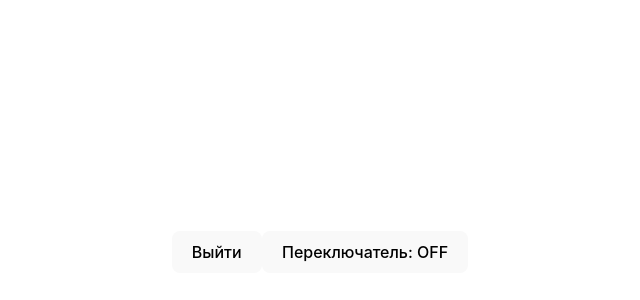
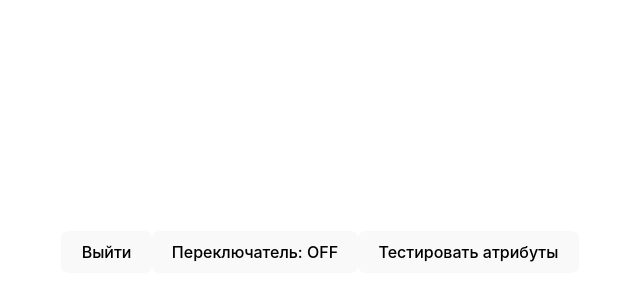
Before and after one commit to rihnovec/vue3-ts-learn, a Vue app: page / in a window 1280 px wide. Shown: the part 156-456 px from the top of the page, without its empty margins (320-960 px from the left). Built offline with nearby package versions, Linux system fonts and the light colour scheme.

Commit message:
Проваливающиеся атрибуты

```diff
--- /dev/null
+++ b/src/components/BaseButton.vue
@@ -0,0 +1,22 @@
+<template>
+  <button type="button" ref="btn">Тестировать атрибуты</button>
+</template>
+
+<script setup lang="ts">
+  import {ref, onMounted} from 'vue'
+  import type {Ref} from 'vue'
+
+  const btn: Ref<HTMLElement | null> = ref(null)
+
+  onMounted(() => {
+    if (btn.value) {
+      btn.value.addEventListener('click', () => {
+        console.log('native on click')
+      })
+    }
+  })
+</script>
+
+<style scoped>
+
+</style>
--- /dev/null
+++ b/src/components/MyButton.vue
@@ -0,0 +1,11 @@
+<template>
+  <BaseButton />
+</template>
+
+<script setup lang="ts">
+  import BaseButton from './BaseButton.vue';
+</script>
+
+<style scoped>
+
+</style>
--- a/src/pages/ClientPage.vue
+++ b/src/pages/ClientPage.vue
@@ -2,18 +2,21 @@
   <div class="client-page">
     <LogoutButton @logout="onLogout" />
     <ToggleButton @toggle="onToggle" />
+    <MyButton @click="onClick" />
   </div>
 </template>
 
 <script lang="ts">
-import { defineComponent } from 'vue'
+import { defineComponent, onMounted } from 'vue'
 import LogoutButton from '../components/LogoutButton.vue'
 import ToggleButton from '../components/ToggleButton.vue'
+import MyButton from '../components/MyButton.vue'
 
 export default defineComponent({
   components: {
     LogoutButton,
-    ToggleButton
+    ToggleButton,
+    MyButton
   },
   setup () {
     function onLogout() {
@@ -24,9 +27,18 @@ export default defineComponent({
       console.log('toggle...')
     }
 
+    function onClick() {
+      console.log('my button click')
+    }
+
+    function nativeOnClick() {
+
+    }
+
     return {
       onLogout,
-      onToggle
+      onToggle,
+      onClick
     }
   }
 })
```
